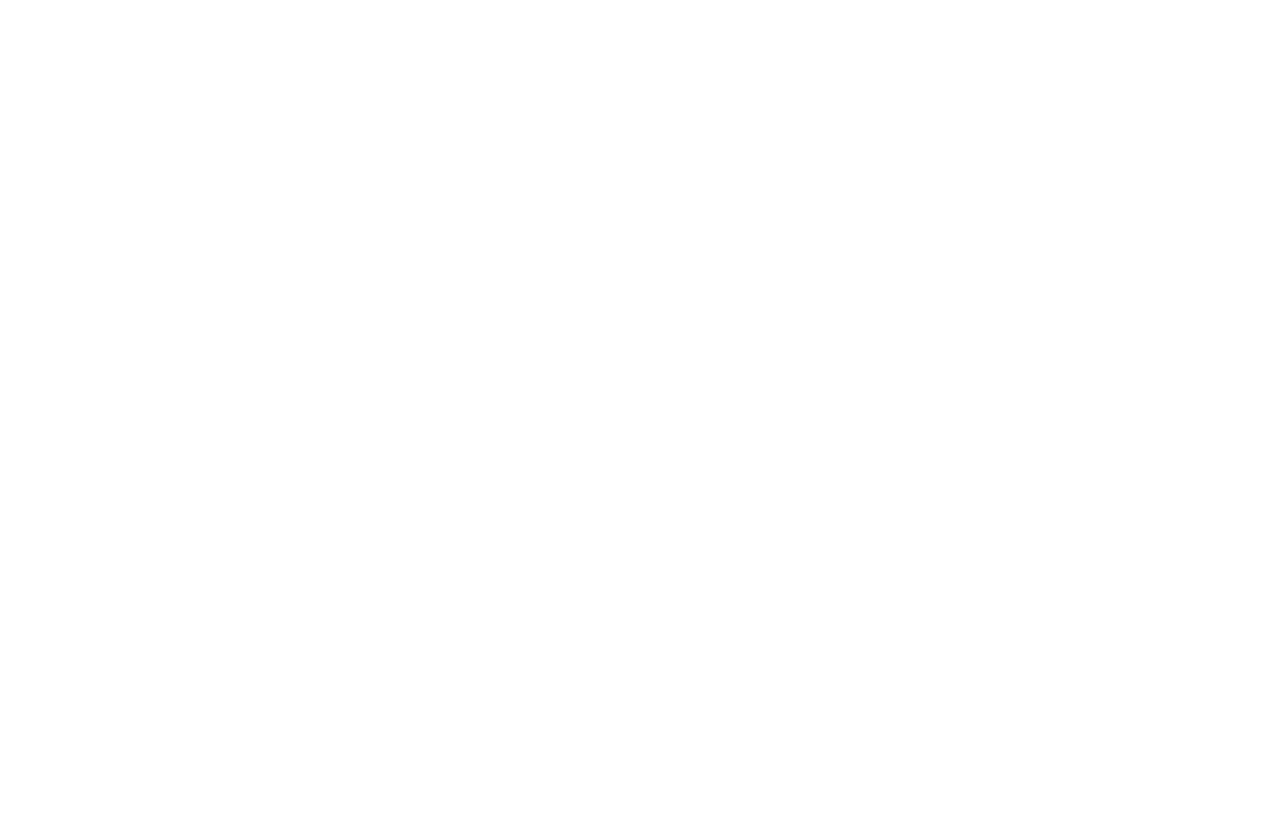
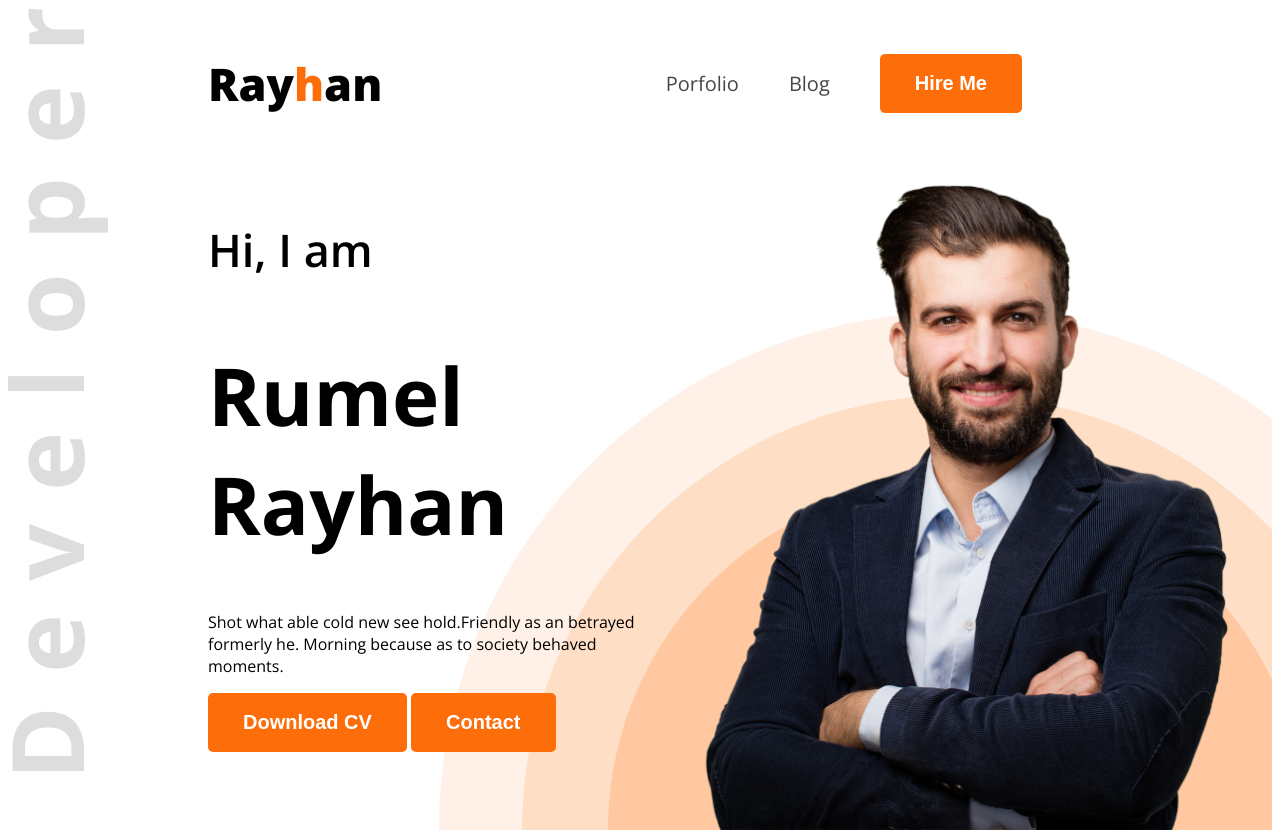
Before and after one commit to RumelRayhan/web-dev-portfolio, a plain HTML site: page index.html in a window 1280 px wide. Before the commit the page ends 800 px from the top, so only its background shows below. Drawn offline with nearby package versions, Linux system fonts and the light colour scheme.

Commit message:
nav and banner added

```diff
--- a/index.html
+++ b/index.html
@@ -4,10 +4,31 @@
     <meta charset="UTF-8">
     <meta name="viewport" content="width=device-width, initial-scale=1.0">
     <title>Web Developer Portfolio</title>
+    <link rel="stylesheet" href="/style/porfolio.css">
 </head>
-<body>
-    <header>
+<body class="open-sans-normal">
+    <header class="header">
+        <!-- nav section -->
+        <nav>
+            <h3 class="nav-title">Ray<span class="text-primary">h</span>an</h3>
+            <ul>
+                <li><a class="dark-2" href="">Porfolio</a></li>
+                <li><a class="dark-2" href="">Blog</a></li>
+                <li><a href=""><button class="btn-primary">Hire Me</button></a></li>
+            </ul>
+        </nav>
 
+        <!-- banner section -->
+        <div class="banner">
+        <div class="banner-content">
+            <h4 class="banner-greetings">Hi, I  am</h4>
+            <h1 class="banner-title">Rumel Rayhan</h1>
+            <p class="banner-descreption">Shot what able cold new see hold.Friendly as an betrayed formerly he. Morning because as to society behaved moments.</p>
+            <button class="btn-primary">Download CV</button>
+            <button class="btn-primary">Contact</button>
+        </div>
+        <img class="banner-image" src="/images/hardy.png" alt="">
+        </div>
     </header>
     <main>
 
--- /dev/null
+++ b/style/porfolio.css
@@ -0,0 +1,82 @@
+@import url('https://fonts.googleapis.com/css2?family=Open+Sans:ital,wght@0,300..800;1,300..800&display=swap');
+.open-sans-normal{
+    font-family: "Open Sans", sans-serif;
+    font-optical-sizing: auto;
+    font-style: normal;
+    font-variation-settings:
+      "wdth" 100;
+
+  }
+
+/*nav style */
+
+
+.text-primary{
+    color: #FD6E0A;
+}
+.dark-2{
+    color: #474747;
+}
+.btn-primary{
+    color: #FFFFFF;
+    background-color: #FD6E0A;
+    font-size: 20px;
+    font-weight: bold;
+    padding: 18px 35px;
+    border-radius: 5px;
+    border: none;
+}
+/* header */
+.header{
+    background-image: url(../images/developer.png),url(../images/header_bg.png);
+    background-repeat: no-repeat;
+    background-position: top left, bottom right;
+}
+
+
+/* nav section */
+nav{
+    display: flex;
+    align-items: center;
+    justify-content: space-between;
+    margin: 0px 200px;
+}
+.nav-title{
+    font-weight: 800;
+    font-size: 45px;
+}
+nav ul{
+    display: flex;
+    align-items: center;
+}
+nav ul li{
+    list-style: none;
+  margin-right: 50px;
+}
+nav li a{
+    text-decoration: none;
+    font-size: 20px;
+}
+
+
+
+/* banner section */
+.banner{
+    display: flex;
+    justify-content: space-between;
+    margin: 0 35px 0 200px;
+
+}
+.banner-content{
+    max-width: 580px;
+}
+.banner-greetings{
+    font-size: 45px;
+    font-weight: 600;
+}
+.banner-title{
+    font-size: 80px;
+}
+.banner-image{
+    width: 580px;
+}
```
